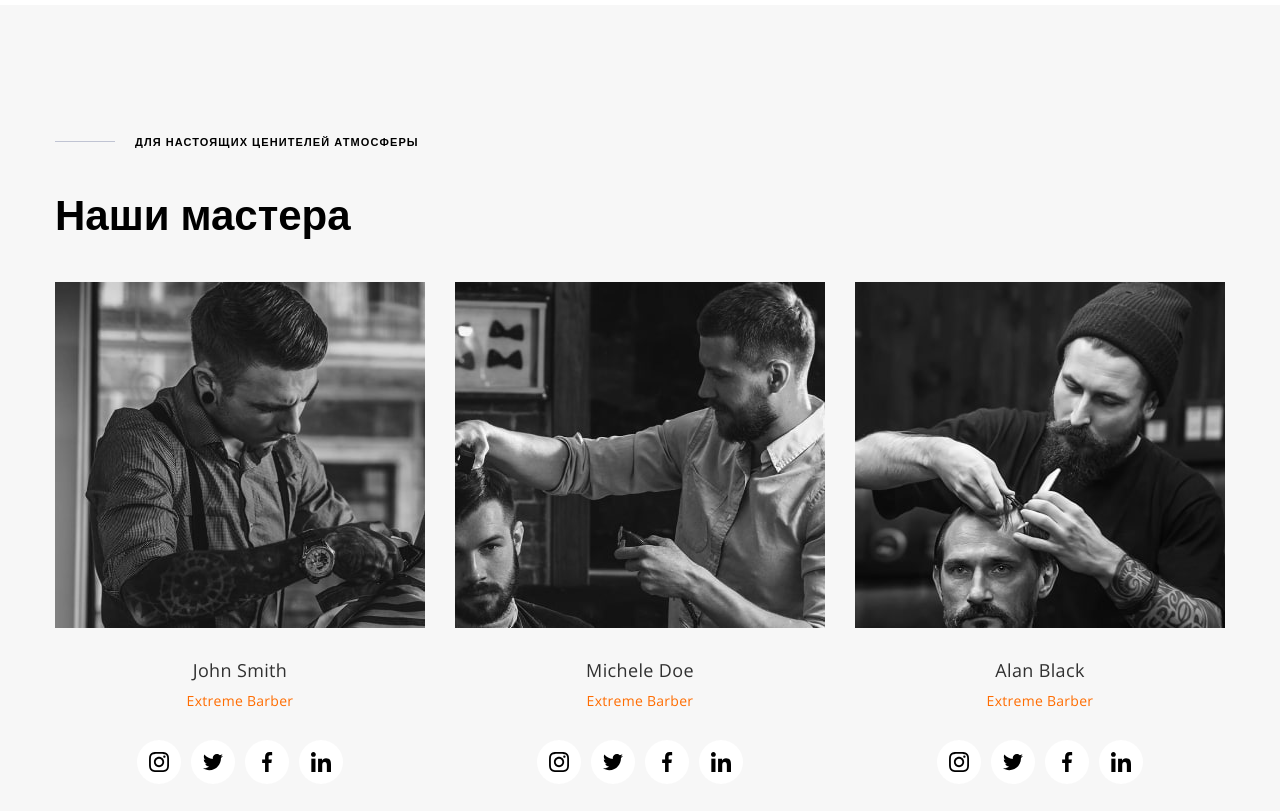
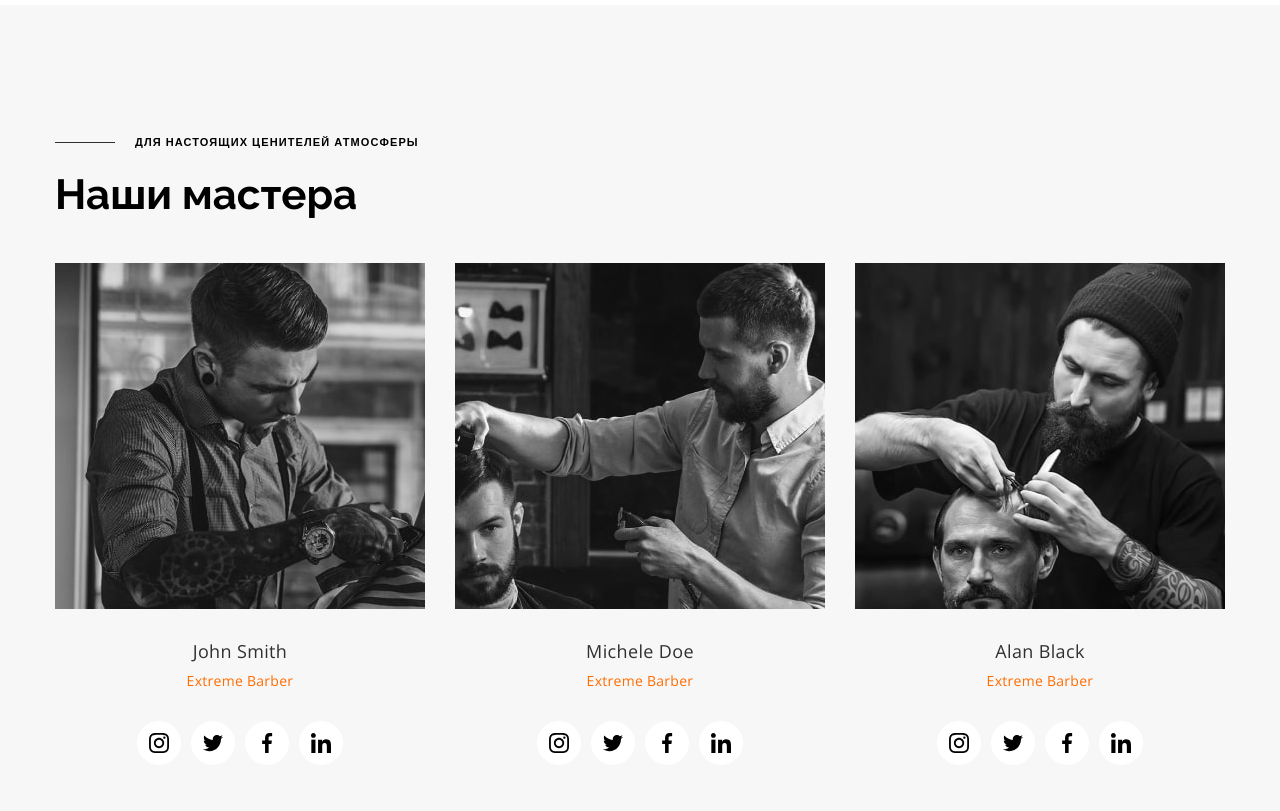
Before and after one commit to Dmytro-Chernomord/Project_HTML_CSS, a website built with Parcel: page src/index.html in a window 1280 px wide. Shown: the part 2740-3551 px from the top of the page. Built offline with nearby package versions, Linux system fonts and the light colour scheme.

Commit message:
Корректирует секцию Team

```diff
--- a/src/sass/components/_team.scss
+++ b/src/sass/components/_team.scss
@@ -1,14 +1,11 @@
 .team {
-
 	background-color: $background-color;
 
 	max-width: 1600px;
 	margin: 0 auto;
-
 }
 
 .team-subtitle {
-	padding-bottom: 20px;
 	font-weight: 600;
 	font-size: 11px;
 	line-height: 1.36;
@@ -20,20 +17,13 @@
 		@extend %before;
 	}
 }
-.team-subtitle::before {
-	content: "";
-	display: inline-block;
-	vertical-align: middle;
-	margin-bottom: 2px;
-	width: 60px;
-	height: 1px;
-	margin-right: 20px;
-	background-color: $header-color;
-}
 
 .team-title {
 	padding-bottom: 44px;
+
+	font-family: Raleway, sans-serif;
 	font-size: 42px;
+	line-height: 1.17;
 }
 
 .team-cards {
```
